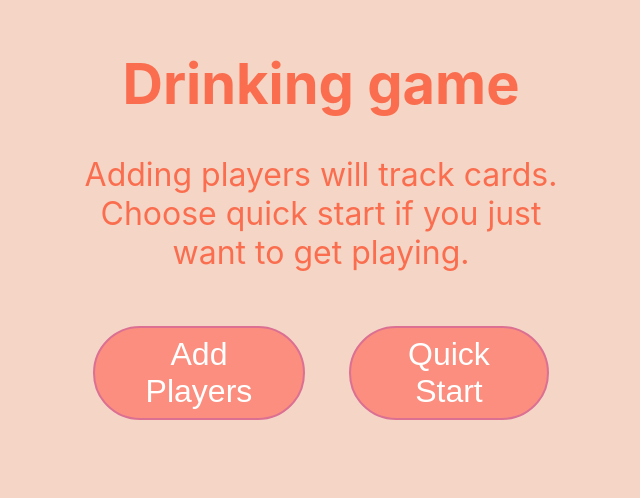
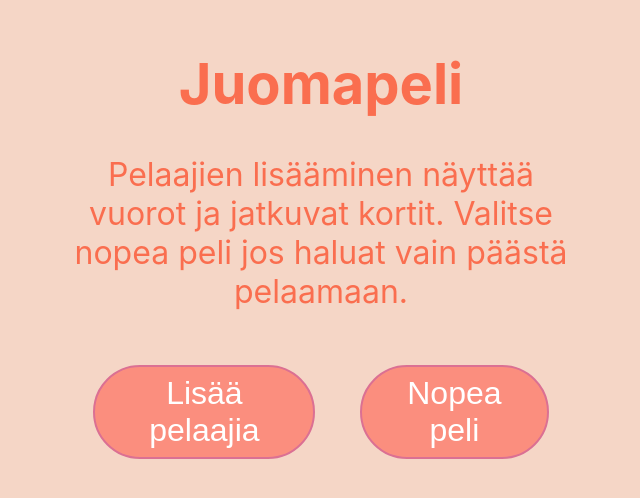
Before and after one commit to roqqq3/card-game, a React (Create React App) app: page / in a window 1280 px wide. Shown: the part 108-606 px from the top of the page, without its empty margins (319-959 px from the left). Built offline with nearby package versions, Linux system fonts and the light colour scheme.

Commit message:
Translate everything to Finnish

```diff
--- a/package.json
+++ b/package.json
@@ -1,7 +1,6 @@
 {
   "name": "drinkinggame",
   "version": "0.1.0",
-  "homepage": "https://roqqq3.github.io/card-game/",
   "private": true,
   "dependencies": {
     "react": "^17.0.2",
--- a/src/components/AddPlayersScreen.tsx
+++ b/src/components/AddPlayersScreen.tsx
@@ -114,22 +114,22 @@ const AddPlayersScreen = (props: Props) => {
   const [ newPlayerName, setNewPlayerName ] = useState('') // The value of the name field when adding a new player
 
   const renderStartGameButton = () => {
-    if (props.players.length > 1) {
+    if (props.players.length >= 2) {
       return (
         <StyledNavigationButton type='submit' onClick={props.startGame}>
-          Start Game
+          Aloita peli
         </StyledNavigationButton>
       )
     } else if (props.players.length === 0) {
       return (
         <StyledDescription>
-          Add 2 more players
+          Lisää kaksi pelaajaa
         </StyledDescription>
       )
     } else {
       return (
         <StyledDescription>
-          Add 1 more player
+          Lisää yksi pelaaja
         </StyledDescription>
       )
     }
@@ -152,11 +152,11 @@ const AddPlayersScreen = (props: Props) => {
       <div>
         <ButtonContainer>
           <StyledNavigationButton type='submit' onClick={props.handleGoToWelcome}>
-            Go back
+            Takaisin
           </StyledNavigationButton>
           {renderStartGameButton()}
         </ButtonContainer>
-          <StyledTitle>Add Players</StyledTitle>
+          <StyledTitle>Lisää pelaajia</StyledTitle>
           <ButtonContainer>
             <form onSubmit={handleNewPlayerName}>
               <StyledInput
@@ -165,7 +165,7 @@ const AddPlayersScreen = (props: Props) => {
                 onChange={handleNewPlayerNameChange}
               />
               <StyledAddButton type='submit'>
-                  Add
+                  Lisää
               </StyledAddButton>
             </form>
           </ButtonContainer>
--- a/src/components/Button.tsx
+++ b/src/components/Button.tsx
@@ -34,7 +34,7 @@ const Button = ({ handleTurnChange }: ButtonProps) => {
         type="submit"
         onClick={handleTurnChange}
       >
-        new card
+        Uusi kortti
       </StyledButton>
     </ButtonContainer>
   );
--- a/src/components/SingleCard.tsx
+++ b/src/components/SingleCard.tsx
@@ -8,7 +8,7 @@ const CardContainer = styled.div`
   max-width: 500px;
   height: 70vh;
 `
-//NOTE: semicolons necessary here to make the code work!
+
 const fadeIn = keyframes`
   from {
     transform: scale(.25);
--- a/src/components/Welcome.tsx
+++ b/src/components/Welcome.tsx
@@ -53,20 +53,20 @@ interface WelcomeProps {
 const Welcome = ({ quickStartGame, handleSetAddPlayersScreen }: WelcomeProps) => {
   return (
     <WelcomeContainer>
-      <StyledTitle>Drinking game</StyledTitle>
-      <StyledDescription>Adding players will track cards. Choose quick start if you just want to get playing.</StyledDescription>
+      <StyledTitle>Juomapeli</StyledTitle>
+      <StyledDescription>Pelaajien lisääminen näyttää vuorot ja jatkuvat kortit. Valitse nopea peli jos haluat vain päästä pelaamaan.</StyledDescription>
       <ButtonContainer>
         <StyledButton
           value='addPlayers'
           type='submit'
           onClick={handleSetAddPlayersScreen}>
-            Add Players
+            Lisää pelaajia
         </StyledButton>
         <StyledButton
           value='QuickStartGame'
           type='submit'
           onClick={quickStartGame}>
-            Quick Start
+            Nopea peli
         </StyledButton>
       </ButtonContainer>
     </WelcomeContainer>
```
